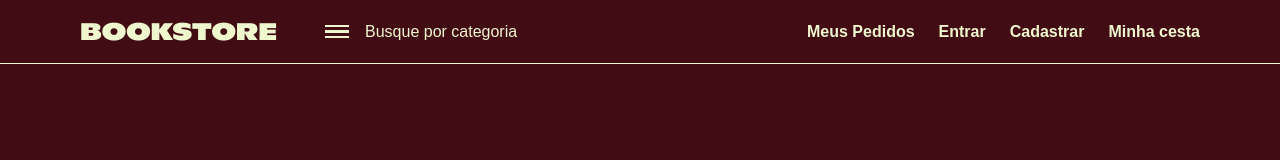
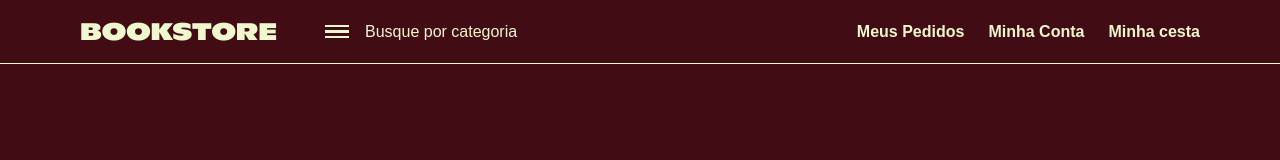
Before and after one commit to NerdyNetwork/frontend-livraria, a React (Vite) app: page / in a window 1280 px wide. Shown: the top 160 px of the page. Built offline with nearby package versions, Linux system fonts and the light colour scheme; no server answers.

Commit message:
include auth context (beta)

```diff
--- a/src/App.tsx
+++ b/src/App.tsx
@@ -2,13 +2,16 @@ import { Routes } from "./routes";
 import { BrowserRouter } from "react-router-dom";
 import "./sass/global.scss";
 import { Header } from "./components/Header";
+import { AuthContextProvider } from "./contexts/authContext";
 
 export const App = () => {
   return (
-    <BrowserRouter>
-      <Header />
-      <div className="header-margin"></div>
-      <Routes />
-    </BrowserRouter>
+    <AuthContextProvider>
+      <BrowserRouter>
+        <Header />
+        <div className="header-margin"></div>
+        <Routes />
+      </BrowserRouter>
+    </AuthContextProvider>
   );
 }
--- a/src/components/Header/index.tsx
+++ b/src/components/Header/index.tsx
@@ -1,17 +1,22 @@
 import { MenuIcon } from "../MenuIcon";
 import { Modal } from "../Modal";
 import { Link } from "react-router-dom";
-import { useHeader } from './useHeader';
+import { useHeader } from "./useHeader";
 
 import styles from "./styles.module.scss";
+import { useAuth } from "../../contexts/authContext";
 
 export const Header = () => {
-  const {navigate, setIsModalOpen, isModalOpen} = useHeader();
+  const authContext = useAuth();
+
+  const { navigate, setIsModalOpen, isModalOpen } = useHeader();
 
   return (
     <div className={styles.container}>
       <div className={styles["menu"]}>
-        <Link to="/" className={styles.title}>BOOKSTORE</Link>
+        <Link to="/" className={styles.title}>
+          BOOKSTORE
+        </Link>
 
         <MenuIcon />
 
@@ -19,8 +24,14 @@ export const Header = () => {
       </div>
       <div className={`${styles["menu"]} ${styles["right"]}`}>
         <b>Meus Pedidos</b>
-        <b onClick={() => navigate("/login")}>Entrar</b>
-        <b onClick={() => navigate("/register")}>Cadastrar</b>
+        {authContext?.isSigned ? (
+          <b onClick={() => {}}>Minha Conta</b>
+        ) : (
+          <>
+            <b onClick={() => navigate("/login")}>Entrar</b>
+            <b onClick={() => navigate("/register")}>Cadastrar</b>
+          </>
+        )}
         <b onClick={() => setIsModalOpen(true)}>Minha cesta</b>
       </div>
 
--- a/src/contexts/authContext.tsx
+++ b/src/contexts/authContext.tsx
@@ -23,9 +23,9 @@ type AuthContextData = {
 	userData: UserSignedDataProps | null;
 	isLoading: boolean;
 	isLoadingAuth: boolean;
-	createUserWithEmailAndPassword: (JSON: UserDataProps) => any;
-	signIn: (email: string, password: string) => any;
-	signOut: () => any;
+	createUserWithEmailAndPassword: (JSON: UserDataProps) => void;
+	signIn: (email: string, password: string) => void;
+	signOut: () => void;
 };
 
 type AuthContextProviderProps = {
@@ -75,6 +75,7 @@ export const AuthContextProvider = ({ children }: AuthContextProviderProps) => {
 	const signIn = async (email: string, password: string) => {
     setIsLoadingAuth(true);
 
+
 		/////////
 
     setIsLoadingAuth(false);
@@ -91,7 +92,7 @@ export const AuthContextProvider = ({ children }: AuthContextProviderProps) => {
 	return (
 		<AuthContext.Provider
 			value={{
-				isSigned: Boolean(userData),
+				isSigned: true,//Boolean(userData),
 				userData,
 				isLoading,
 				isLoadingAuth,
```
